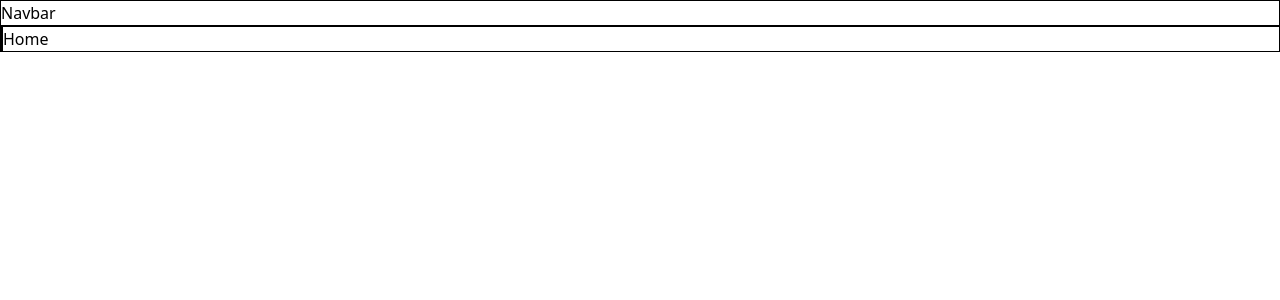
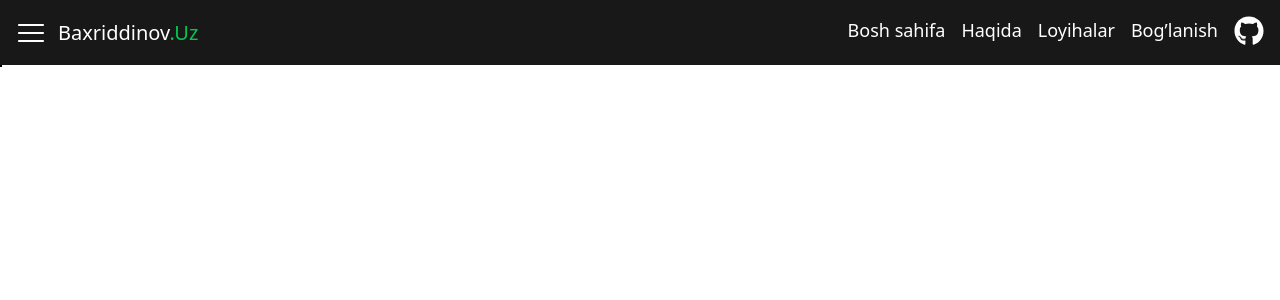
Before and after one commit to Baxriddinov286/MyPortfolio, a Next.js app: page / in a window 1280 px wide. Shown: the top 300 px of the page. Built offline with nearby package versions, Linux system fonts and the light colour scheme.

Commit message:
2-commit

```diff
--- a/app/_Components/Home.tsx
+++ b/app/_Components/Home.tsx
@@ -3,8 +3,8 @@ import "../globals.css";
 
 export default function Home() {
   return (
-    <div className="border w-full h-[719] mx-auto hom-con">
-      <h1>Home</h1>
+    <div className="w-full h-[719] mx-auto hom-con flex flex-col justify-center items-center text-white">
+
     </div>
   );
 }
--- a/app/_Components/Navbar.tsx
+++ b/app/_Components/Navbar.tsx
@@ -1,6 +1,27 @@
+"use client";
+import "../globals.css";
 import React from "react";
-import "../globals.css";
+import { RxHamburgerMenu } from "react-icons/rx";
+import { FaGithub } from "react-icons/fa";
 
-export default function Navbar() {
-  return <div className="border">Navbar</div>;
-}
+const Navbar = () => {
+  return (
+    <div className="asd w-full h-[50]  flex justify-between items-center p-4 bg text-white">
+      <div className="flex items-center gap-3 ">
+        <RxHamburgerMenu className="text-3xl cursor-pointer" />
+        <h1 className="font-medium text-xl cursor-pointer">
+          Baxriddinov<span className="text-green-500 ">.Uz</span>
+        </h1>
+      </div>
+      <div className="flex gap-4 font-medium text-lg">
+        <h2 className="info">Bosh sahifa</h2>
+        <h2 className="info">Haqida</h2>
+        <h2 className="info">Loyihalar</h2>
+        <h2 className="info">Bog’lanish</h2>
+        <FaGithub className="text-3xl cursor-pointer  " />
+      </div>
+    </div>
+  );
+};
+
+export default Navbar;
--- a/app/_Components/Saidbar.tsx
+++ b/app/_Components/Saidbar.tsx
@@ -4,7 +4,7 @@ import "../globals.css";
 
 export default function Saidbar() {
   return (
-    <div className="w-[288] h-[719] border mx-auto">
+    <div className="w-[288] h-[719] border mx-auto bg">
 
     </div>
   );
--- a/app/globals.css
+++ b/app/globals.css
@@ -1 +1,39 @@
 @import "tailwindcss";
+
+.hom-con {
+  background-image: url("/Body\ bg.jpg");
+  background-repeat: no-repeat;
+  background-size: cover;
+  background-position: center;
+}
+
+.bg {
+  background-color: #181818;
+}
+
+.info {
+  display: inline-block;
+  position: relative;
+  padding-bottom: 5px;
+  transition: color 300ms ease-in-out;
+}
+
+.info::after {
+  content: "";
+  position: absolute;
+  left: 0;
+  bottom: 0;
+  width: 0;
+  height: 2px;
+  background-color: rgb(0, 180, 0);
+  transition: width 300ms ease-in-out;
+}
+
+.info:hover {
+  color: rgb(0, 180, 0);
+  cursor: pointer;
+}
+
+.info:hover::after {
+  width: 100%;
+}
--- a/app/layout.tsx
+++ b/app/layout.tsx
@@ -3,6 +3,12 @@ import { Geist, Geist_Mono } from "next/font/google";
 import "./globals.css";
 import Saidbar from "./_Components/Saidbar";
 import Navbar from "./_Components/Navbar";
+// import localFont from "next/font/local";
+
+// const MyFOnt = localFont({
+//   src: "/public/fonts/NeueMachina-Ultrabold.otf",
+//   display: "swap",
+// });
 
 const geistSans = Geist({
   variable: "--font-geist-sans",
```
Also changed, not shown: public/fonts/NeueMachina-Regular.otf (added), public/fonts/NeueMachina-Ultrabold.otf (added).
